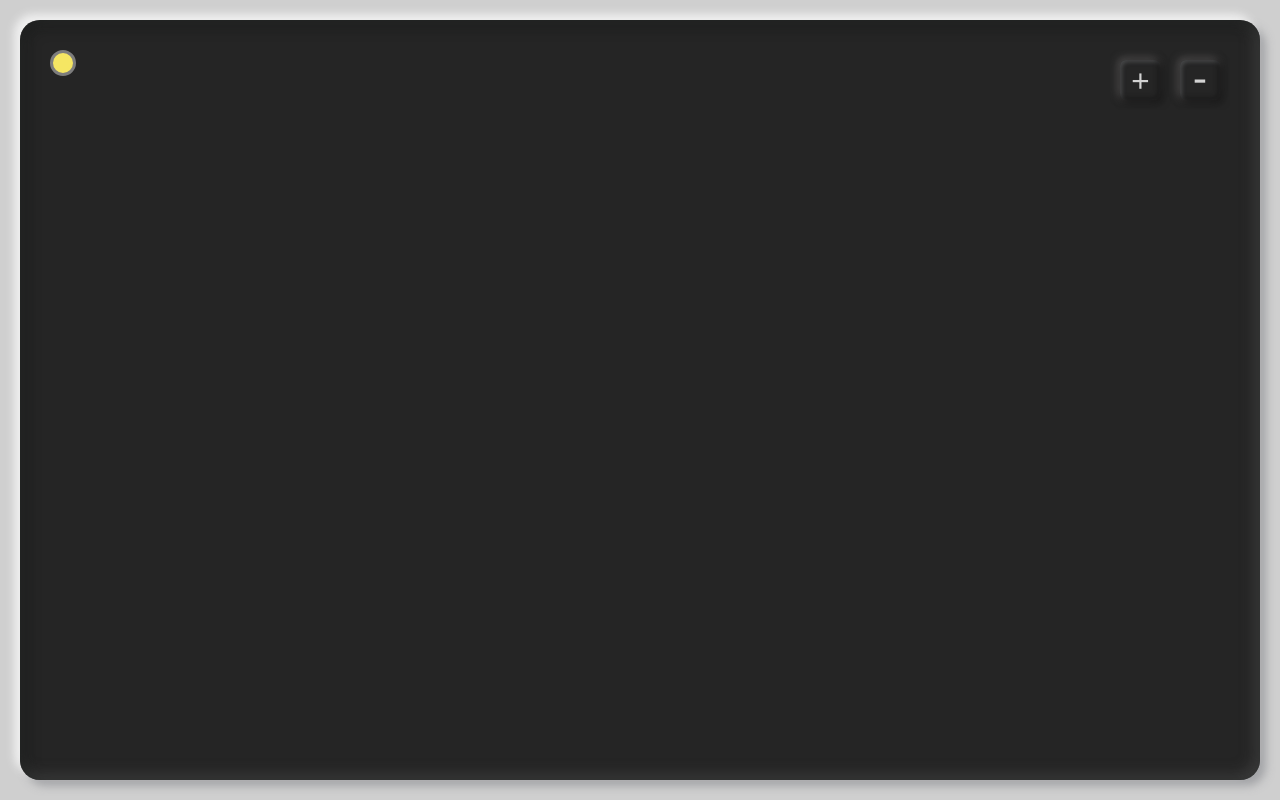
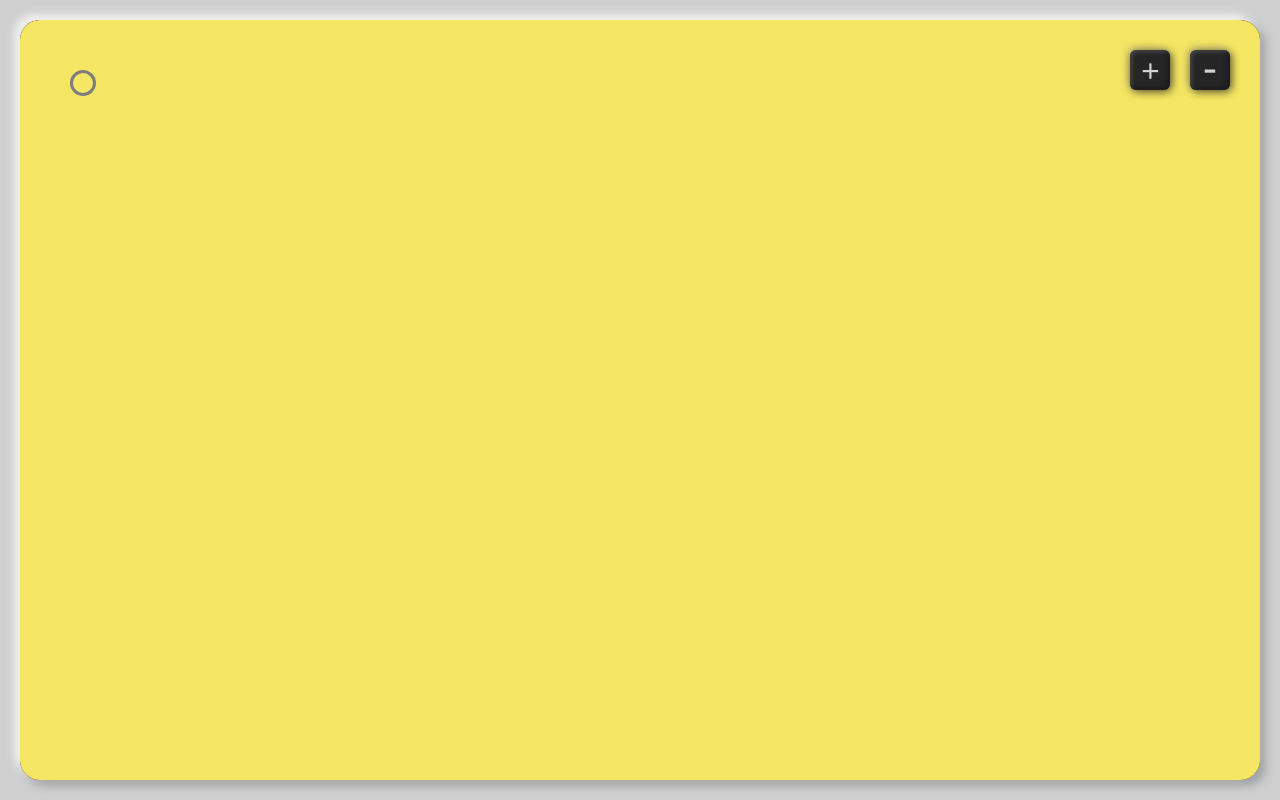
Before and after one commit to kichappa/Triangles, a React (Create React App) app: page / in a window 1280 px wide. Built offline with nearby package versions, Linux system fonts and the light colour scheme.

Commit message:
inverse law gradient added

```diff
--- a/src/App.js
+++ b/src/App.js
@@ -1,5 +1,6 @@
-import {useState} from "react"
+import {useState, useEffect} from "react"
 import Points from "./components/Points"
+import Canvas from "./components/Canvas";
 
 function App() {
     const [mouseBound, setMouseBound]=useState([
@@ -14,6 +15,9 @@ function App() {
             }
         }
     ]);
+    var defaultColour = {
+        "hsl":{"h":53.835616438356155,"s":0.8795180722891567,"l":0.6745098039215687,"a":1},"hex":"#f5e663","rgb":{"r":245,"g":230,"b":99,"a":1},"hsv":{"h":53.835616438356155,"s":0.5959183673469387,"v":0.9607843137254902,"a":1},"oldHue":53.33333333333332,"source":"hex"
+    }
     const [dragIs, setDragIs] = useState([
         {   // While not being dragged, [pointerOffset, currentXY, offset] stores the same value, the X and Y coordinate from the original position (0,0), (used in transform: translate3D(X, Y, 0))
             // While being dragged,
@@ -22,22 +26,42 @@ function App() {
             // After a drag event, all [pointerOffset, currentXY, offset] stores the same value, the X and Y coordinate from the original position (0,0); again.
             ref: null,
             active: false,
-            colour: "#f5e663",
+            colour: defaultColour,
             showPicker: false,
             pointerOffset: {x:0, y:0},
             currentXY: {x:50, y:50},
-            size: [0,0]
+            size: false
         }
     ])
+    const getCanvasPoints=(set)=>{
+        let points = new Array(dragIs.length)
+        // console.log("setting Canvas points")
+        for(let i in dragIs){
+            if(dragIs[i].size){
+                // console.log(dragIs[i].currentXY, dragIs[i].size)
+                // console.log(dragIs[i].colour)
+                points[i] = {
+                    x: dragIs[i].currentXY.x+dragIs[i].size[0]/2,
+                    y: dragIs[i].currentXY.y+dragIs[i].size[1]/2,
+                    colour: dragIs[i].colour.hsv
+                }
+            }
+        }
+        // console.log("newCanvasPoints are ", points)
+        if (set) setCanvasPoints(points)
+        return points
+    }
+    const [canvasPoints, setCanvasPoints] = useState(false)
+
     const addDragItem = ()=>{
         const newDragItem={
             ref: null,
             active: false,
-            colour: "#f5e663",
+            colour: defaultColour,
             showPicker: false,
             pointerOffset: {x:0, y:0},
             currentXY: {x:50, y:50},
-            size: [0,0]
+            size: false
         }
         setDragIs([...dragIs, newDragItem])
     }
@@ -70,10 +94,11 @@ function App() {
             var index
             for(let i in dragIs){
                 if(dragIs[i].ref.current === target){
-                    console.log("now "+ i)
+                    // console.log("now "+ i)
                     index = i
                 }
             }
+
             // console.log(dragIs[index])
             console.log("dragStart "+index, dragIs[index])
             // setting pointerOffset values at the start of a drag
@@ -121,14 +146,16 @@ function App() {
             if(!isClick(mouseBound.start, mouseBound.end)){
                 onPicker(dragIs[index], false)
                 closePickers(index)
-            }
+
                 dragIs[index].currentXY.x = clientXY.x - dragIs[index].pointerOffset.x
                 dragIs[index].currentXY.y = clientXY.y - dragIs[index].pointerOffset.y
 
-            let boundXY = [[dragIs[index].ref.current.parentNode.parentNode.getBoundingClientRect().left,
-                            dragIs[index].ref.current.parentNode.parentNode.getBoundingClientRect().top
-                            ],
-                            [0,0]]
+                // let boundXY = [[dragIs[index].ref.current.parentNode.parentNode.getBoundingClientRect().left,
+                //                 dragIs[index].ref.current.parentNode.parentNode.getBoundingClientRect().top
+                //                 ],
+                //                 [0,0]
+                //             ]
+                let boundXY = [[0,0],[0,0]]
                 boundXY[1] = [boundXY[0][0]+dragIs[index].ref.current.parentNode.parentNode.clientWidth-dragIs[index].size[0],
                                 boundXY[0][1]+dragIs[index].ref.current.parentNode.parentNode.clientHeight-dragIs[index].size[1]]
                 // console.log("boundXY is", boundXY);
@@ -139,6 +166,7 @@ function App() {
                 // console.log("dragIs[index] is", dragIs[index])
 
                 setDragIs([...dragIs])
+            }
 
         }else if(mouseBound.mouseDown){
             // console.log("None active")
@@ -165,12 +193,12 @@ function App() {
             if(isClick(mouseBound.start, mouseBound.end) && !dragIs[index].showPicker){
                 closePickers(index)
                 dragIs[index].ref.current.classList.add("active")
-                dragIs[index].ref.current.parentNode.style.zIndex = 1;
+                dragIs[index].ref.current.parentNode.style.zIndex = 2;
                 onPicker(dragIs[index], true)
             }
             else{
                 onPicker(dragIs[index], false)
-                dragIs[index].ref.current.parentNode.style.zIndex = 0;
+                dragIs[index].ref.current.parentNode.style.zIndex = 1;
             }
 
             console.log("dragEnd "+index, dragIs[index])
@@ -181,10 +209,10 @@ function App() {
         for(let i in dragIs){
             dragIs[i].showPicker=false
             dragIs[i].ref.current.classList.remove("active")
-            dragIs[i].ref.current.parentNode.style.zIndex = 0;
+            dragIs[i].ref.current.parentNode.style.zIndex = 1;
         }
         dragIs[index].ref.current.classList.add("active")
-        dragIs[index].ref.current.parentNode.style.zIndex = 1;
+        dragIs[index].ref.current.parentNode.style.zIndex = 2;
         setDragIs(dragIs)
     }
     const isAnyAcive=()=>{
@@ -208,10 +236,32 @@ function App() {
             point.showPicker = state
     }
     const isClick=(startXY, endXY)=>{
-        let tol=10
+        let tol=5
         let value = Math.sqrt(Math.pow(endXY.x-startXY.x,2) + Math.pow(endXY.y-startXY.y,2))
         return (value<=tol)
     }
+    const initSizes=()=>{
+        let update = false
+        for (let i in dragIs){
+            // console.log(!dragIs[i].size)
+            if(!dragIs[i].size){
+                // console.log("setting size for "+i )
+                update = true
+                dragIs[i].size = [dragIs[i].ref.current.offsetWidth, dragIs[i].ref.current.offsetHeight]
+            }
+        }
+        if(update) setDragIs(dragIs)
+    }
+    const onChangeColor=(index, color)=>{
+        // console.log("changing color of "+ index, color)
+        let newDragIs = [...dragIs]
+        newDragIs[index].colour = color
+        setDragIs([...newDragIs])
+    }
+    useEffect(() => {
+        // console.log("dragIs were updated, updating points")
+        getCanvasPoints(true)
+    }, [dragIs])
     return (
         <div className="App"
             // onTouchStart={(e)=>dragStart(e)}
@@ -227,8 +277,8 @@ function App() {
         >
             <div id="outerContainer">
                 <div id="dragPalette">
-                    {/* <Points points={dragIs} onClick={onPicker}/> */}
-                    <Points points={dragIs}/>
+                    <Canvas id={"gradientPalette"} canvasPoints={canvasPoints}/>
+                    <Points points={dragIs} onRender={initSizes} onChangeColor={onChangeColor}/>
                 </div>
                 <div id="point-manager">
                         <button className="button plus" onClick={addDragItem}></button>
--- /dev/null
+++ b/src/components/Canvas.js
@@ -0,0 +1,97 @@
+import React, { useState, useRef, useEffect } from 'react'
+
+const Canvas = ({id, canvasPoints}) => {
+    // console.log("titu",canvasPoints)
+    const [points, setPoints]=useState(canvasPoints)
+    const [canvas, setCanvas]=useState(useRef(null))
+
+    const distances=(position, points)=>{
+        let dist = new Array(points.length)
+        for (let i in points){
+            dist[i] =  distance(position, points)
+        }
+        return dist
+    }
+
+    const distance = (position, point)=>{
+        return Math.sqrt(Math.pow(point.x-position.x,2) + Math.pow(point.y-position.y,2))
+    }
+
+    const hsvToRgb=(hsv)=>{
+        // console.log("converting", hsv)
+        // Using the alternative method provided at https://en.wikipedia.org/wiki/HSL_and_HSV#HSV_to_RGB_alternative
+        const f=(n)=>{
+            let k = (n + hsv.h/60) % 6
+            let output = hsv.v - hsv.v*hsv.s*Math.max(0, Math.min(k, 4-k, 1))
+            return output
+        }
+        let rgb = [f(5)*255, f(3)*255, f(1)*255]
+        // console.log("rgb is",rgb)
+        return rgb
+    }
+
+    const getColor=(position, points)=>{
+        let dist = distances(position, points)
+        let invSum = 0
+        let hsv = {
+            h:0, s:0, v:0
+        }
+        for(let i in points){
+            // console.log("distance from point "+i+" is"+distance(position, points[i]))
+            let d = distance(position, points[i])
+            invSum += 1/d
+            // console.log("d", d)
+            // console.log("invSum", invSum)
+            hsv.h += 1/d*points[i].colour.h
+            hsv.s += 1/d*points[i].colour.s
+            hsv.v += 1/d*points[i].colour.v
+            // console.log("hsv is ", hsv)
+        }
+        // console.log("hsv is ", hsv)
+        hsv.h /= invSum
+        hsv.s /= invSum
+        hsv.v /= invSum
+        return hsv
+    }
+
+    const shootPixel=()=>{
+        var ctx = canvas.current.getContext('2d')
+        canvas.current.width = canvas.current.offsetWidth
+        canvas.current.height = canvas.current.offsetHeight
+        // console.log("context", ctx)
+        var imageData = ctx.createImageData(canvas.current.width, canvas.current.height)
+        // console.log("canvasPoints are", points)
+        console.log(canvas.current.offsetWidth, canvas.current.offsetHeight)
+        console.log(canvas.current.width, canvas.current.height)
+        // getColor({x:100,y:100}, points)
+        if(points){
+            // let rgb = hsvToRgb(getColor({x:100,y:100}, points))
+            // console.log("hello", points, points.length)
+            // console.log("color is",rgb)
+            for (var i = 0; i < imageData.data.length; i += 4) {
+            // for (var i = 0; i < canvas.current.width*4; i += 4) {
+                // let x, y
+                var x = Math.floor(i/4) % canvas.current.width
+                var y = Math.floor(Math.floor(i/4)/canvas.current.width)
+                let rgb = hsvToRgb(getColor({x:x,y:y}, points))
+                imageData.data[i + 0] = rgb[0];  // R value
+                imageData.data[i + 1] = rgb[1];    // G value
+                imageData.data[i + 2] = rgb[2];  // B value
+                // imageData.data[i + 2] = rgb[2]*x/canvas.current.width;  // B value
+                imageData.data[i + 3] = 255;
+                // imageData.data[i + 3] = 255*y/canvas.current.height;  // A value
+                // imageData.data[i + 3] = 255*x/canvas.current.width;  // A value
+            }
+            ctx.putImageData(imageData, 0, 0);
+        }
+    }
+    useEffect(() => {
+        setPoints(canvasPoints)
+        shootPixel()
+    },)
+    return (
+        <canvas id={id} ref={canvas}/>
+    )
+}
+
+export default Canvas
--- a/src/components/Point.js
+++ b/src/components/Point.js
@@ -3,51 +3,64 @@ import reactCSS from 'reactcss'
 import {useRef, useEffect, useState} from 'react'
 import { SketchPicker } from 'react-color';
 
-const Point = ({className, point, onChangeColor}) => {
-    const [color, setColor] =  useState(
-        point.colour
-    )
+const Point = ({className, points, onChangeColor, index}) => {
+    // console.log(points, points[index])
+    // const [color, setColor] =  useState({
+    //     color: points[index].colour.hex,
+    //     fullColor: points[index].colour
+    // })
     // console.log(color[0])
     const styles = reactCSS({
         'default':{
             container: {
                 position: 'absolute',
-                left: point.currentXY.x,
-                top: point.currentXY.y,
-              },
+                left: points[index].currentXY.x,
+                top: points[index].currentXY.y,
+            },
             point: {
-                backgroundColor: color,
+                // backgroundColor: color.color,
+                backgroundColor: points[index].colour.hex,
+            },
+            picker:{
+                position: 'fixed'
             }
         },
     })
+    // points[index].size = [points[index].ref.current.offsetWidth,points[index].ref.current.offsetHeight]
     useEffect(()=>{
-        point.size = [point.ref.current.offsetWidth,point.ref.current.offsetHeight]
-        // setColor(point.color)
-        // point.ref.current.parentNode.style.left = point.currentXY.x
-        // point.ref.current.parentNode.style.top= point.currentXY.y
-        // console.log(point.ref.current.parentNode.style.left, point.ref.current.parentNode.style.top)
+        // setColor(points[index].color)
+        // points[index].ref.current.parentNode.style.left = points[index].currentXY.x
+        // points[index].ref.current.parentNode.style.top= points[index].currentXY.y
+        // console.log(points[index].ref.current.parentNode.style.left, points[index].ref.current.parentNode.style.top)
     })
-    const ChangeColor=(color)=>{
+    const changeColor=(color)=>{
         // console.log("tT changing color to", color, color.hex)
         // onChangeColor(color)
-        point.colour = color.hex
-        setColor(color.hex)
+        // points[index].colour = color
+        // onChangeColor(index, color)
+        // setColor({color: color.hex, fullColor: color})
+        // onChangeColor(index, color)
     }
-    point.ref = useRef(null)
+    points[index].ref = useRef(null)
 
     return (
         <div style={styles.container}>
             <div
-                ref={point.ref}
+                ref={points[index].ref}
                 style={styles.point}
                 className="dragItem"
-                id={point.id}
-                // onClick={onClick(point)}
+                id={points[index].id}
+                // onClick={onClick(points[index])}
             />
-            {point.showPicker &&
+            {points[index].showPicker &&
             <SketchPicker
-                color={color}
-                onChange={ChangeColor}
+                style={{
+                    position: 'fixed'
+                }}
+                // color={color.color}
+                color={points[index].colour.hex}
+                // onChange={changeColor}
+                onChange={(color)=>onChangeColor(index, color)}
                 disableAlpha={true}
                 presetColors={[]}
             />}
--- a/src/components/Points.js
+++ b/src/components/Points.js
@@ -1,17 +1,23 @@
 import React from 'react'
 import Point from "./Point"
+import { useEffect } from 'react'
 
-const Points = ({points, onChangeColor}) => {
+const Points = ({points, onChangeColor, onRender}) => {
     // console.log("Points are ", points)
     // const changeColor = (index, color)=>{
     //     console.log("Changing color of point "+index+" to ",color)
     // }
 
+    useEffect(() => {
+        onRender()
+    })
+
     var Points = []
     for(let i in points){
         Points.push(<Point
-                        point={points[i]}
-                        // onChangeColor={(color)=>changeColor(i, color)}
+                        points={points}
+                        index={i}
+                        onChangeColor={onChangeColor}
                         // onClick={onClick}
                     />
                     )
--- a/src/css/dragPalette.css
+++ b/src/css/dragPalette.css
@@ -1,5 +1,9 @@
-#dragPalette {
+#dragPalette, #gradientPalette{
     width: 100%;
+    height: 100%;
+    position: absolute;
+    top:0;
+    left: 0;
     touch-action: none;
     /* display: flex;
     flex-direction: row;
@@ -13,7 +17,15 @@
     touch-action: none;
 }
 
+/* #dragPalette{
+    position: relative;
+}
+#gradientPalette{
+    position: absolute;
+} */
+
 .dragItem {
+    z-index: 1;
     touch-action: none;
     /* position: absolute; */
     /* top: calc(0% + 50px);
--- a/src/css/pointManager.css
+++ b/src/css/pointManager.css
@@ -1,7 +1,8 @@
 #point-manager {
+    z-index: 0;
     position: absolute;
-    top: calc(0% + 50px);
-    right: calc(0% + 50px);
+    top: calc(0% + 20px);
+    right: calc(0% + 20px);
     /* width: 150px; */
 
     display: flex;
--- a/src/css/style.css
+++ b/src/css/style.css
@@ -13,10 +13,13 @@ body, .App, #root{
 
 #outerContainer {
     height: calc(100vh - 40px);
+    /* width: calc(100vh - 40px); */
     /* height: 100%; */
     overflow: hidden;
     margin: 20px;
-    display: flex;
+    position: relative;
+    /* position: absolute; */
+    /* display: flex; */
 
     box-shadow: -6px -6px 8px #F0F0F0, 6px 6px 8px rgba(121, 123, 129, 0.5),
     inset 4px 4px 15px rgba(14, 17, 16, 0.5), inset -4px -4px 15px rgba(94, 94, 94, 0.5);
```
Lines whose indentation alone changed are shown as unchanged.
